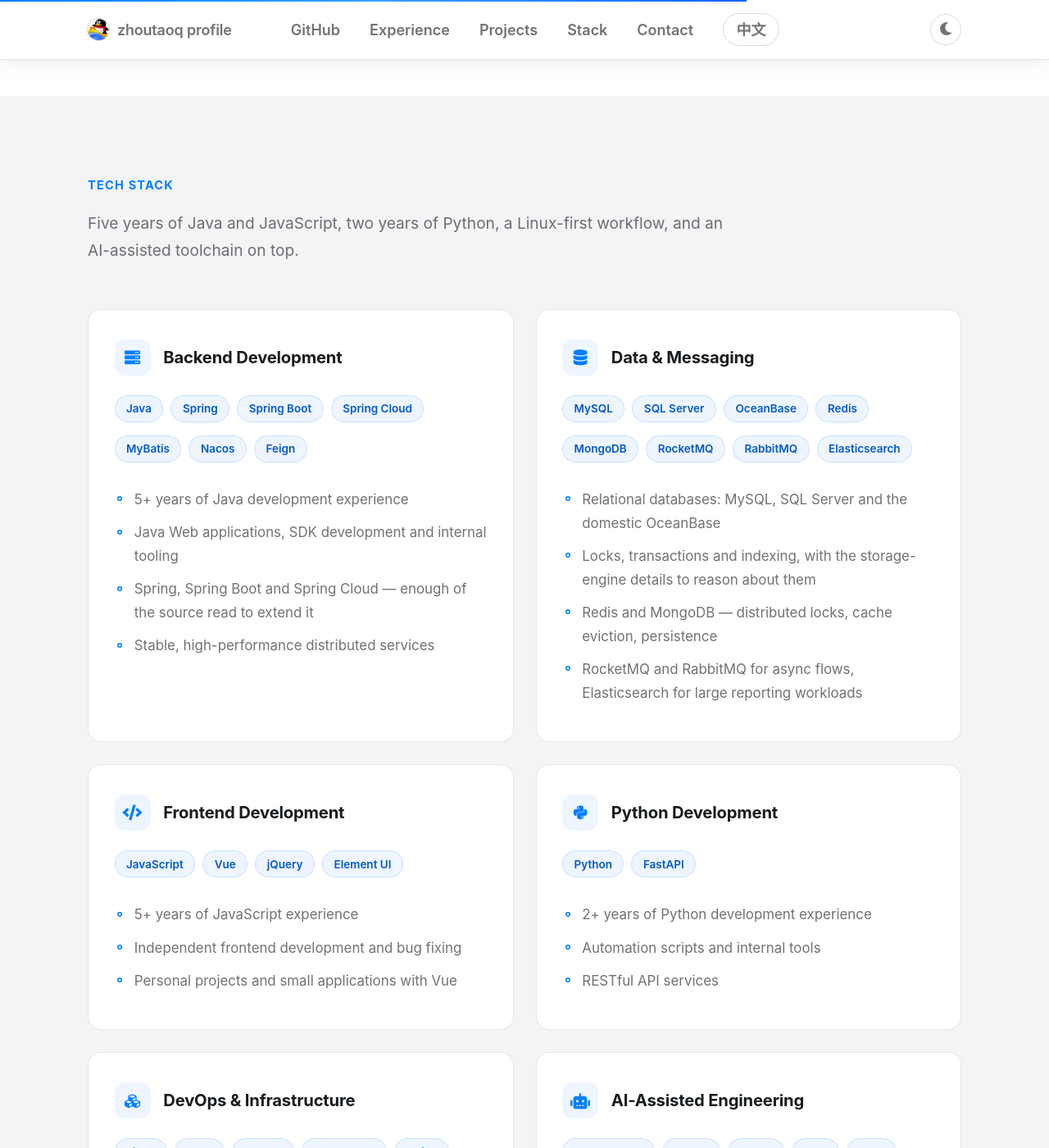
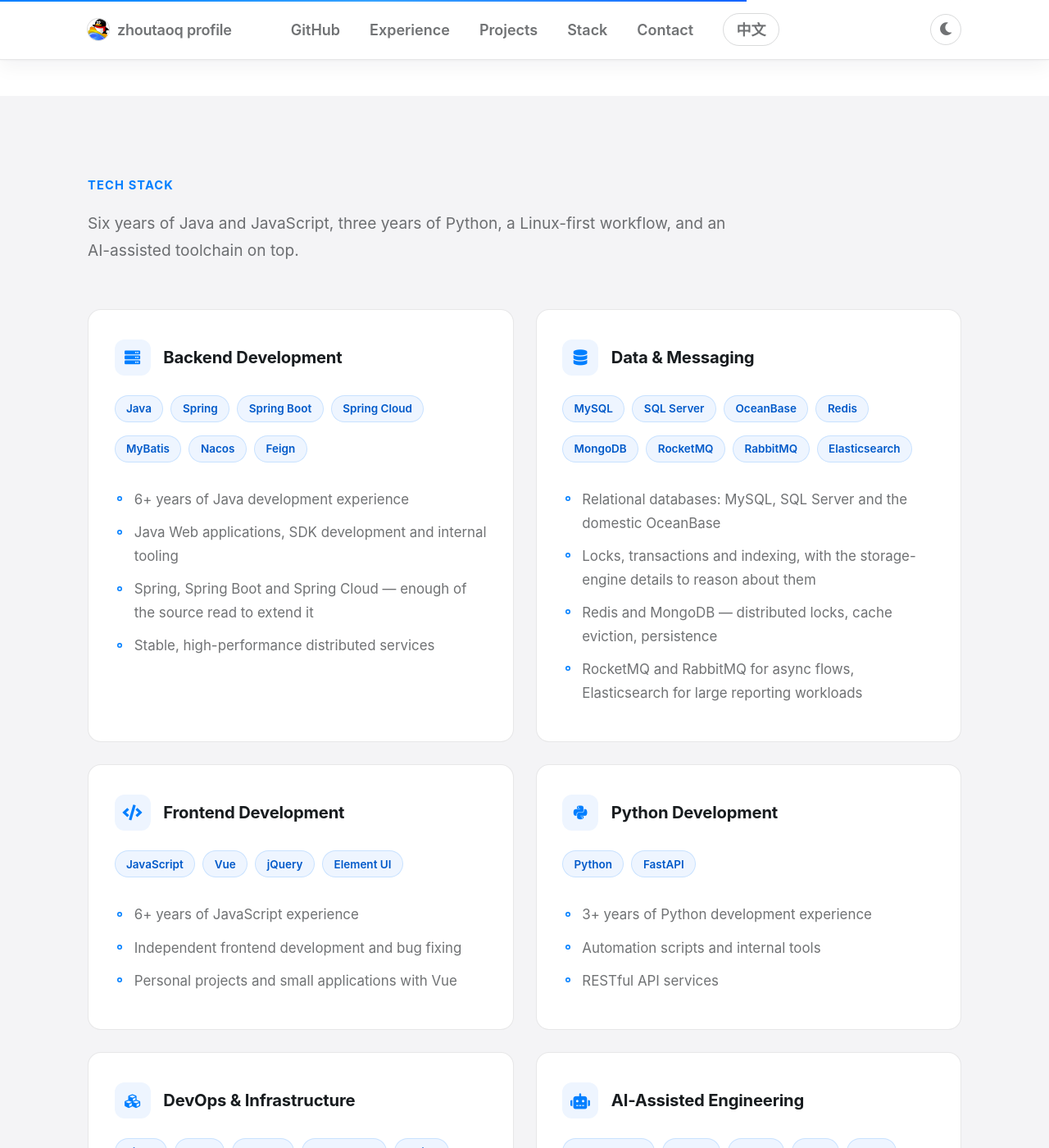
Before and after one commit to zhoutaoq/zhoutaoq.github.io, a Jekyll site: the page built from _pages/about.html, in a window 1280 px wide and 1400 px high, scrolled down 4654 px. Shown: the whole window at 82% size. Built offline with Jekyll 4.4.1, drawn with Linux system fonts in a browser that asks for light colours; some of the changed text lies outside the part shown.

Commit message:
chore: 页面上所有年限 +1
- 首屏 lead：五 → 六年后端开发经验 / Five → Six years
- 数据条：Java 5+ → 6+、JavaScript 5+ → 6+、Python 2+ → 3+
- 关于我事实：5 年以上软件开发经验 → 6 年以上 / 5+ → 6+ years
- 技术栈说明：五年/两年 → 六年/三年，Java、JS、Python、Linux 四条年限整条 +1

```diff
--- a/_data/profile.yml
+++ b/_data/profile.yml
@@ -10,7 +10,7 @@
     - 'Java backends'
     - 'data pipelines'
     - 'AI-assisted workflows'
-  lead: 'Five years of backend development, graduated from Shanghai University of Applied Technology in Electronic Information Engineering. I have delivered investment-banking, government and retail systems.'
+  lead: 'Six years of backend development, graduated from Shanghai University of Applied Technology in Electronic Information Engineering. I have delivered investment-banking, government and retail systems.'
   actions:
     - label: 'Get in Touch'
       url: 'mailto:zhoutaoq1029@126.com'
@@ -34,15 +34,15 @@
       url: 'mailto:zhoutaoq1029@126.com'
 
   stats:
-    - value: 5
+    - value: 6
       suffix: '+'
       label: 'Years with Java'
       note: 'Backend & distributed services'
-    - value: 5
+    - value: 6
       suffix: '+'
       label: 'Years with JavaScript'
       note: 'Frontend development & debugging'
-    - value: 2
+    - value: 3
       suffix: '+'
       label: 'Years with Python'
       note: 'Automation scripts & REST APIs'
@@ -62,7 +62,7 @@
       - label: 'Major'
         value: 'Electronic Information Engineering (IoT) · Bachelor'
       - label: 'Experience'
-        value: '5+ years in software development'
+        value: '6+ years in software development'
       - label: 'Location'
         value: 'Shanghai, China'
       - label: 'Direction'
@@ -148,13 +148,13 @@
 
   stack:
     eyebrow: 'Tech Stack'
-    lead: 'Five years of Java and JavaScript, two years of Python, a Linux-first workflow, and an AI-assisted toolchain on top.'
+    lead: 'Six years of Java and JavaScript, three years of Python, a Linux-first workflow, and an AI-assisted toolchain on top.'
     groups:
       - icon: 'fas fa-server'
         title: 'Backend Development'
         tags: ['Java', 'Spring', 'Spring Boot', 'Spring Cloud', 'MyBatis', 'Nacos', 'Feign']
         points:
-          - '5+ years of Java development experience'
+          - '6+ years of Java development experience'
           - 'Java Web applications, SDK development and internal tooling'
           - 'Spring, Spring Boot and Spring Cloud — enough of the source read to extend it'
           - 'Stable, high-performance distributed services'
@@ -170,21 +170,21 @@
         title: 'Frontend Development'
         tags: ['JavaScript', 'Vue', 'jQuery', 'Element UI']
         points:
-          - '5+ years of JavaScript experience'
+          - '6+ years of JavaScript experience'
           - 'Independent frontend development and bug fixing'
           - 'Personal projects and small applications with Vue'
       - icon: 'fab fa-python'
         title: 'Python Development'
         tags: ['Python', 'FastAPI']
         points:
-          - '2+ years of Python development experience'
+          - '3+ years of Python development experience'
           - 'Automation scripts and internal tools'
           - 'RESTful API services'
       - icon: 'fas fa-cubes'
         title: 'DevOps & Infrastructure'
         tags: ['Linux', 'Shell', 'Docker', 'Kubernetes', 'Nginx', 'GitLab CI', 'GitHub Actions']
         points:
-          - '5+ years of Linux experience'
+          - '6+ years of Linux experience'
           - 'Shell scripting for repetitive and scheduled work'
           - 'Docker containerisation and Kubernetes orchestration, including Huawei CCE'
           - 'Building and releasing frontend and backend apps through GitLab CI/CD and GitHub Actions'
@@ -233,7 +233,7 @@
     - 'Java 后端'
     - '数据管道'
     - 'AI 辅助研发流程'
-  lead: '五年后端开发经验，毕业于上海应用技术大学电子信息工程专业。交付过券商投行、政务、零售方向的系统。'
+  lead: '六年后端开发经验，毕业于上海应用技术大学电子信息工程专业。交付过券商投行、政务、零售方向的系统。'
   actions:
     - label: '联系我'
       url: 'mailto:zhoutaoq1029@126.com'
@@ -257,15 +257,15 @@
       url: 'mailto:zhoutaoq1029@126.com'
 
   stats:
-    - value: 5
+    - value: 6
       suffix: '+'
       label: '年 Java 经验'
       note: '后端与分布式服务'
-    - value: 5
+    - value: 6
       suffix: '+'
       label: '年 JavaScript 经验'
       note: '前端开发与 Bug 修复'
-    - value: 2
+    - value: 3
       suffix: '+'
       label: '年 Python 经验'
       note: '自动化脚本与 REST API'
@@ -285,7 +285,7 @@
       - label: '专业学历'
         value: '电子信息工程（物联网方向）· 本科'
       - label: '工作年限'
-        value: '5 年以上软件开发经验'
+        value: '6 年以上软件开发经验'
       - label: '所在地'
         value: '中国 · 上海'
       - label: '技术方向'
@@ -371,13 +371,13 @@
 
   stack:
     eyebrow: '技术栈'
-    lead: '五年 Java 与 JavaScript，两年 Python，Linux 优先的工作流，再加上一整套 AI 辅助研发链路。'
+    lead: '六年 Java 与 JavaScript，三年 Python，Linux 优先的工作流，再加上一整套 AI 辅助研发链路。'
     groups:
       - icon: 'fas fa-server'
         title: '后端开发'
         tags: ['Java', 'Spring', 'Spring Boot', 'Spring Cloud', 'MyBatis', 'Nacos', 'Feign']
         points:
-          - '5 年以上 Java 开发经验'
+          - '6 年以上 Java 开发经验'
           - '涵盖 Java Web 应用、SDK 开发、工具类开发'
           - '熟练使用 Spring、Spring Boot、Spring Cloud，读过部分源码可做扩展'
           - '擅长构建稳定、高性能的分布式服务'
@@ -393,21 +393,21 @@
         title: '前端开发'
         tags: ['JavaScript', 'Vue', 'jQuery', 'ElementUI']
         points:
-          - '5 年以上 JavaScript 使用经验'
+          - '6 年以上 JavaScript 使用经验'
           - '能够独立完成前端功能开发和 Bug 修复'
           - '使用 Vue 构建个人项目和小型应用'
       - icon: 'fab fa-python'
         title: 'Python 开发'
         tags: ['Python', 'FastAPI']
         points:
-          - '2 年以上 Python 开发经验'
+          - '3 年以上 Python 开发经验'
           - '擅长编写自动化脚本和工具'
           - '能够开发 RESTful API 接口'
       - icon: 'fas fa-cubes'
         title: 'DevOps & 运维'
         tags: ['Linux', 'Shell', 'Docker', 'Kubernetes', 'Nginx', 'GitLab CI', 'GitHub Actions']
         points:
-          - '5 年以上 Linux 使用经验'
+          - '6 年以上 Linux 使用经验'
           - '擅长使用 Shell 脚本自动化处理重复性工作'
           - '熟悉 Docker 容器化和 Kubernetes 编排，用过华为 CCE 搭建集群环境'
           - '用 GitLab CI/CD 与 GitHub Actions 完成前后端应用的构建与发布'
```
